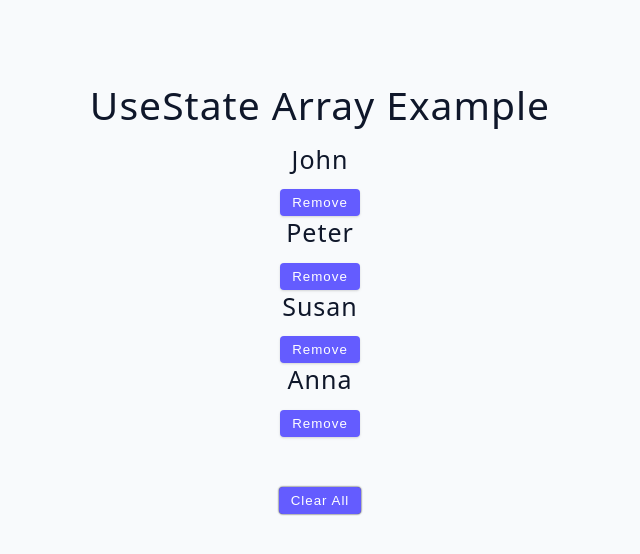
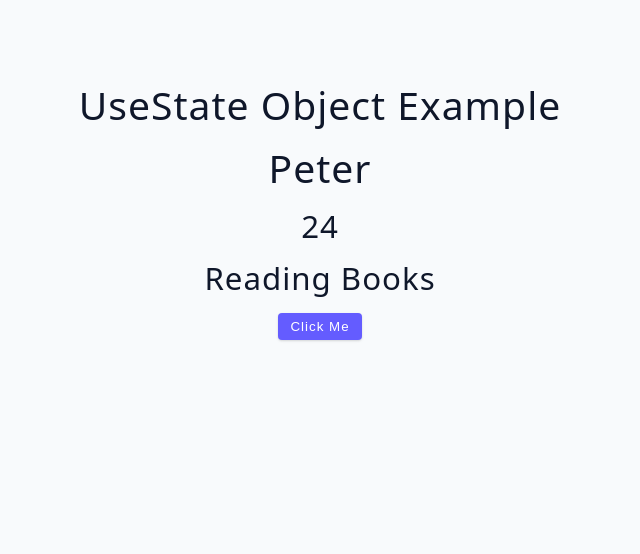
Before and after one commit to rohancs127/React-Concepts, a React (Vite) app in the folder advanced-react/: page / in a window 1280 px wide. Shown: the top 554 px of the page, without its empty margins (320-960 px from the left). Built offline with nearby package versions, Linux system fonts and the light colour scheme.

Commit message:
updated usestate object file

```diff
--- a/advanced-react/src/App.jsx
+++ b/advanced-react/src/App.jsx
@@ -1,12 +1,13 @@
 import Starter from './tutorial/01-useState/starter/01-error-example'
-// import UseStateBasics from './tutorial/01-useState/starter/02-useState-basics';
+import UseStateBasics from './tutorial/01-useState/starter/02-useState-basics';
 import UseStateArray from './tutorial/01-useState/starter/03-useState-array';
+import UseStateObject from './tutorial/01-useState/starter/04-useState-object';
 
 function App() {
   return (
     <div className='container'>
       {/* <UseStateBasics/> */}
-      <UseStateArray/>
+      <UseStateObject/>
     </div>
   );
 }
--- a/advanced-react/src/tutorial/01-useState/starter/04-useState-object.jsx
+++ b/advanced-react/src/tutorial/01-useState/starter/04-useState-object.jsx
@@ -1,7 +1,25 @@
 import { useState } from 'react';
 
 const UseStateObject = () => {
-  return <h2>useState object example</h2>;
+  const [name, setName] = useState('Peter');
+  const [age, setAge] = useState('24')
+  const [hobby, setHobby] = useState('Reading books')
+
+  const handleClick = ()=>{
+    setName('John')
+    setAge('30')
+    setHobby("Screaming on computer")
+  }
+
+  return (
+  <section>
+  <h2>useState object example</h2>
+  <h2>{name}</h2>
+  <h3>{age}</h3>
+  <h3>{hobby}</h3>
+  <button className='btn' onClick={handleClick}>Click me</button>
+  </section>
+  )
 };
 
 export default UseStateObject;
```
